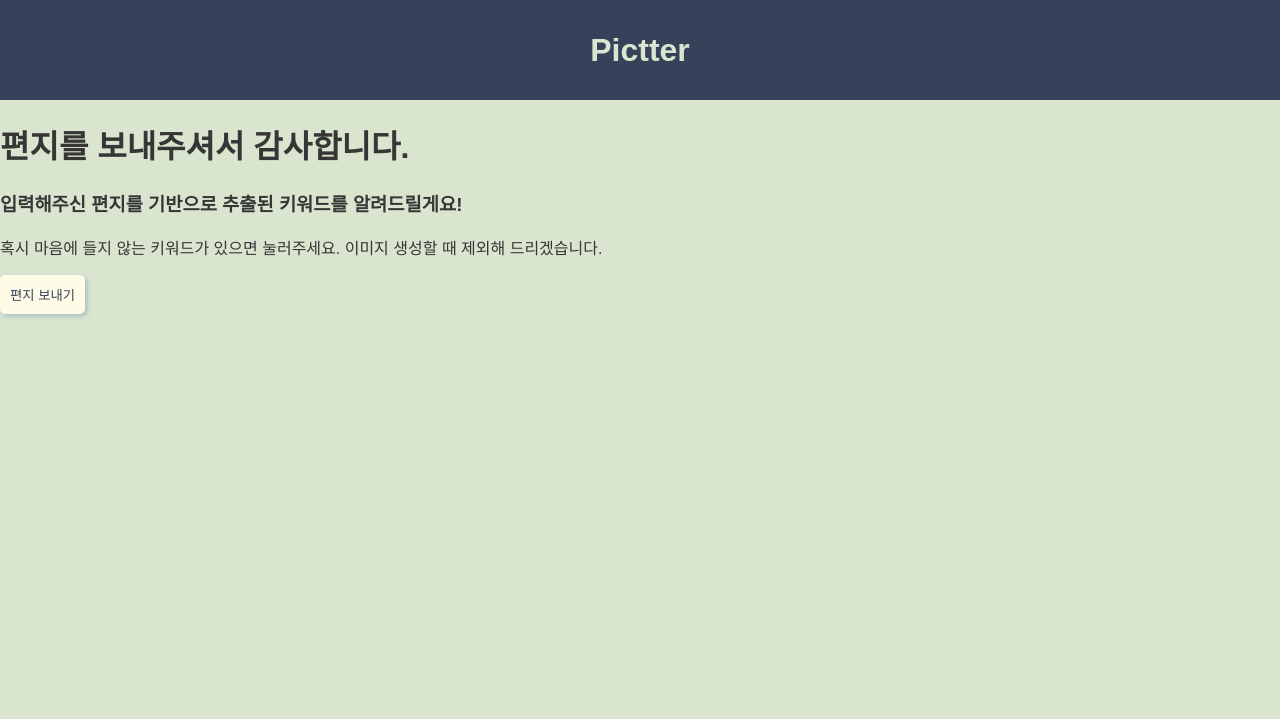
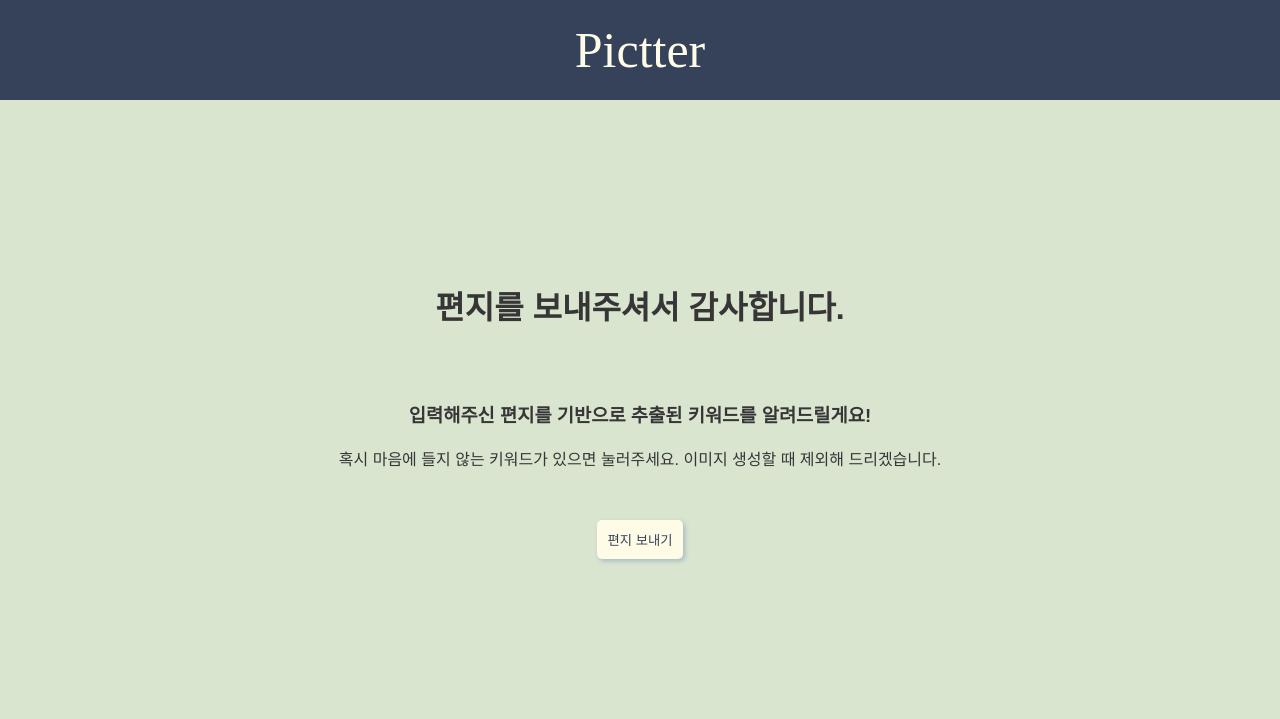
Before and after one commit to Pictter/Postcard_generator, a Flask app: template templates/letter.html in a window 1280 px wide. Shown: the top 719 px of the page. Run offline with Flask 3, Linux system fonts and the light colour scheme; the template is opened without the code that fills it, so the values that code supplies are empty; some web fonts are replaced.

Commit message:
feat: add front-end

```diff
--- a/static/styles.css
+++ b/static/styles.css
@@ -76,7 +76,7 @@ button[type="submit"] {
     cursor: pointer;
 }
 
-.button-keyword{
+.button-keyword {
     background-color: #FEFBE7;
     color: #354259;
     padding: 10px;
@@ -93,6 +93,11 @@ button[type="submit"] {
     align-items: center;
     height: calc(100vh - 180px);
     /* 100vh에서 헤더 높이를 뺀 만큼 설정 */
+}
+
+.button-container {
+    margin-top: 30px;
+    margin-bottom: 30px;
 }
 
 .header-container {
--- a/templates/letter.html
+++ b/templates/letter.html
@@ -9,23 +9,29 @@
 
 <body>
     <header>
-        <h1>Pictter</h1>
+        <div class="header-container">
+            <div id="logo"><a href="./" style="text-decoration:none">Pictter</a></div>
+        </div>
     </header>
+
+    <div class="center-container">
         <h1>편지를 보내주셔서 감사합니다.</h1>
         <p>
         <h3>입력해주신 편지를 기반으로 추출된 키워드를 알려드릴게요!</h3>
         혹시 마음에 들지 않는 키워드가 있으면 눌러주세요. 이미지 생성할 때 제외해 드리겠습니다.
 
-    <div  id = "button-keyword" data-keywords='{{ keyword|tojson|safe }}'>
+        <div class="button-container">
+            <div id="button-keyword" data-keywords='{{ keyword|tojson|safe }}'>
                 <button type="submit" onclick="removeKeyword(0)">{{keyword[0]}}</button>
                 <button type="submit" onclick="removeKeyword(1)">{{keyword[1]}}</button>
                 <button type="submit" onclick="removeKeyword(2)">{{keyword[2]}}</button>
                 <button type="submit" onclick="removeKeyword(3)">{{keyword[3]}}</button>
                 <button type="submit" onclick="removeKeyword(4)">{{keyword[4]}}</button>
             </div>
-    </p>
-    <button type="button" class = "button-keyword" onclick="submitRequest()">편지 보내기</button>
+        </div>
+        <button type="button" class="button-keyword" onclick="submitRequest()">편지 보내기</button>
         <script src="{{ url_for('static', filename='keyword.js') }}"></script>
+    </div>
 </body>
 
 </html>
```
Lines whose indentation alone changed are shown as unchanged.
